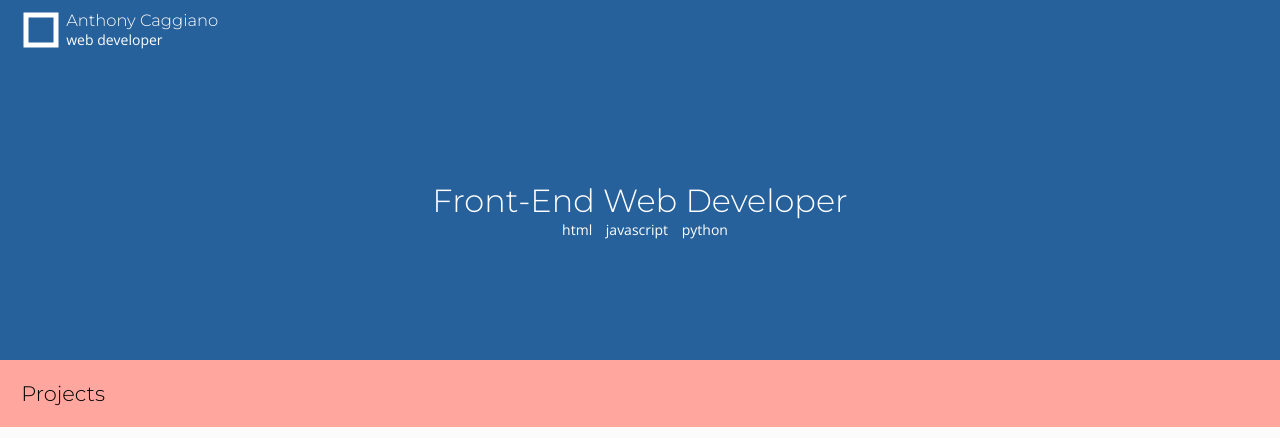
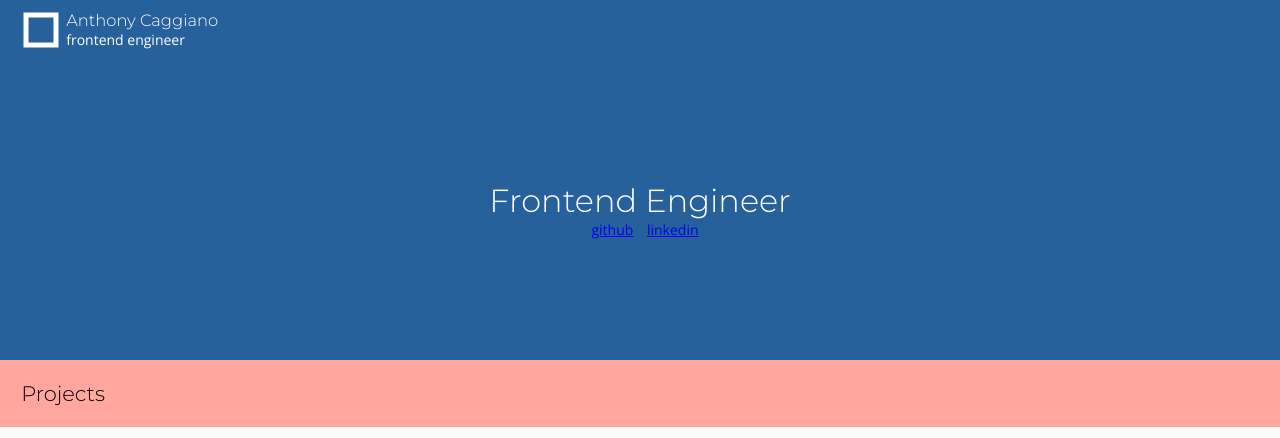
Before and after one commit to acaggiano/portfolio, a Django app: page / in a window 1280 px wide. Shown: the top 438 px of the page. Run offline with Django 3.2, Linux system fonts and the light colour scheme; data that the repository does not hold is empty.

Commit message:
implement socials and title changes

```diff
--- a/portfolio/static/portfolio/css/main.css
+++ b/portfolio/static/portfolio/css/main.css
@@ -79,12 +79,12 @@ header h1 {
     margin: 0 auto;
 }
 
-#skills {
+#socials {
     list-style: none;
     text-align: center;
 }
 
-#skills li {
+#socials li {
     display: inline-block;
     margin-left: 10px;
 }
--- a/portfolio/templates/portfolio/index.html
+++ b/portfolio/templates/portfolio/index.html
@@ -5,7 +5,7 @@
     <meta charset="UTF-8">
     <meta name="viewport" content="width=device-width, initial-scale=1.0">
     <meta http-equiv="X-UA-Compatible" content="ie=edge">
-    <title>Anthony Caggiano | Web Developer</title>
+    <title>Anthony Caggiano | Frontend Engineer</title>
 
     <link href="https://fonts.googleapis.com/css?family=Montserrat:300, 400|Open+Sans:300, 400" rel="stylesheet">
     <link href="{% static 'portfolio/css/main.css' %}" rel="stylesheet">
@@ -17,15 +17,14 @@
         </svg>
         <div>
             <h3>Anthony Caggiano</h3>
-            <p>web developer</p>
+            <p>frontend engineer</p>
         </div>
     </nav>
     <header>
-        <h1>Front-End Web Developer</h1>
-        <ul id="skills">
-            <li>html</li>
-            <li>javascript</li>
-            <li>python</li>
+        <h1>Frontend Engineer</h1>
+        <ul id="socials">
+            <li><a href="https://github.com/acaggiano">github</a></li>
+            <li><a href="https://www.linkedin.com/in/anthonyjcaggiano/">linkedin</a></li>
         </ul>
     </header>
     <section>
```
